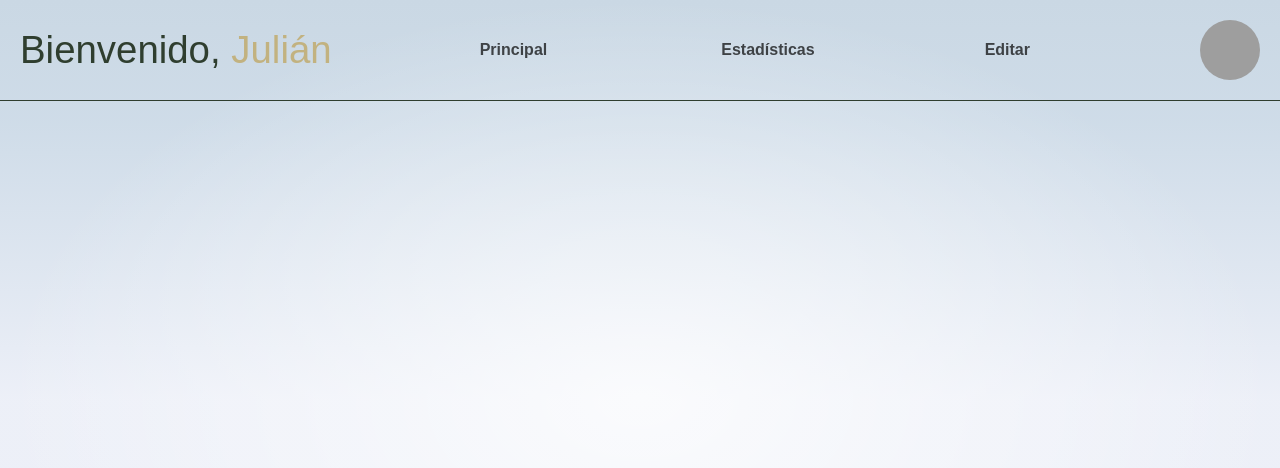
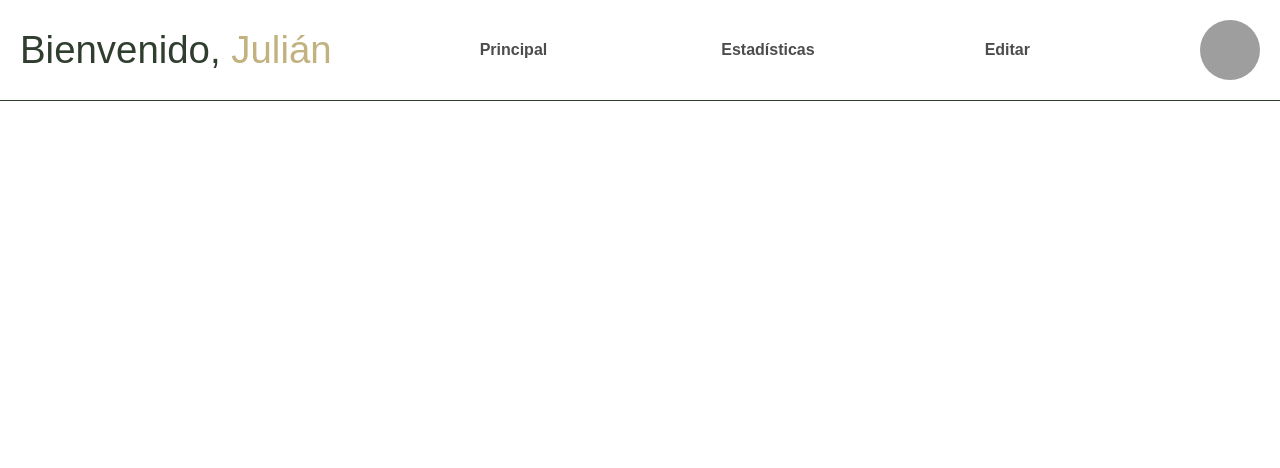
Before and after one commit to FedeLupianez/Librevento_control, a SvelteKit app in the folder Frontend/: page / in a window 1280 px wide. Shown: the top 468 px of the page. Built offline with nearby package versions, Linux system fonts and the light colour scheme; grey boxes are pictures that could not be loaded; some icons are missing.

Commit message:
Agrego LayerChart para graficos y cambio el fondo de la página

```diff
--- a/Frontend/src/app.css
+++ b/Frontend/src/app.css
@@ -8,7 +8,7 @@
 		'Open Sans', 'Helvetica Neue', sans-serif;
 	--font-mono: 'Fira Mono', monospace;
 	--color-bg-0: rgb(202, 216, 228);
-	--color-bg-1: hsl(209, 36%, 86%);
+	--color-bg-1: hsl(255, 255, 255);
 	--color-bg-2: hsl(224, 44%, 95%);
 	--color-theme-1: #ff3e00;
 	--color-theme-2: #4075a6;
```
Also changed, not shown: 1 other file (tests, documents, lock files or other folders).
